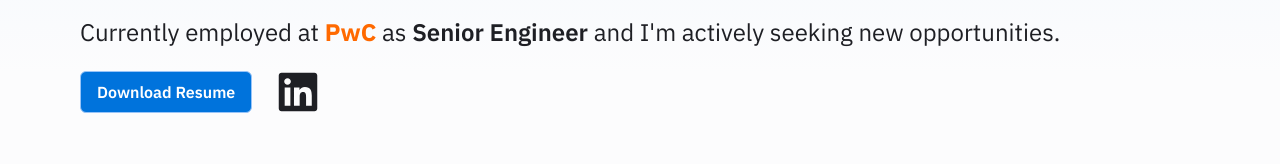
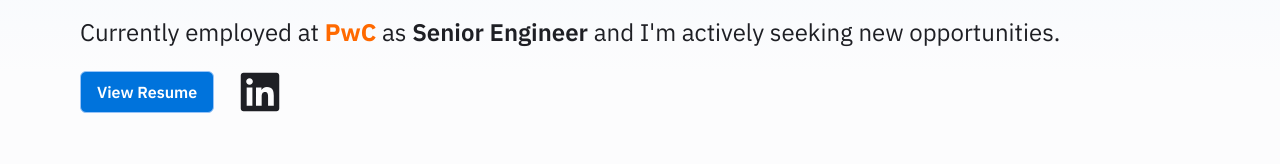
Before and after one commit to ttahm3d/tahirahmedt, a Next.js app: page / in a window 1280 px wide. Shown: the part 406-570 px from the top of the page. Built offline with nearby package versions, Linux system fonts and the light colour scheme; no server answers.

Commit message:
moved view resume to client side component

```diff
--- a/src/components/hero.tsx
+++ b/src/components/hero.tsx
@@ -1,4 +1,4 @@
-import { FaLinkedin } from "react-icons/fa";
+import ViewResume from "./view-resume";
 
 export default function Hero() {
   return (
@@ -22,20 +22,7 @@
         <span className="font-semibold">Senior Engineer</span> and I&apos;m
         actively seeking new opportunities.
       </p>
-      <div className="flex items-center space-x-6">
-        <button className="px-4 py-2 w-fit border bg-accent-11 dark:bg-accent-9/55 hover:bg-accent-11 transition cursor-pointer border-accent-7 hover:border-accent-8 text-white font-semibold rounded-md">
-          Download Resume
-        </button>
-        <div>
-          <a
-            href="https://www.linkedin.com/in/tahirahmedt"
-            target="_blank"
-            rel="tahirahmedt.com"
-          >
-            <FaLinkedin size={44} />
-          </a>
-        </div>
-      </div>
+      <ViewResume />
     </section>
   );
 }
--- /dev/null
+++ b/src/components/view-resume.tsx
@@ -0,0 +1,30 @@
+"use client";
+import { FaLinkedin } from "react-icons/fa";
+
+const DRIVE_URL =
+  "https://drive.google.com/file/d/1WHRCfOs2aZqrCGroTTlLvJHGs4I4dw8c/view?usp=drive_link";
+
+export default function ViewResume() {
+  const onViewResume = () => {
+    window.open(DRIVE_URL, "_blank");
+  };
+  return (
+    <div className="flex items-center space-x-6">
+      <button
+        onClick={onViewResume}
+        className="px-4 py-2 w-fit border bg-accent-11 dark:bg-accent-9/55 hover:bg-accent-11 transition cursor-pointer border-accent-7 hover:border-accent-8 text-white font-semibold rounded-md"
+      >
+        View Resume
+      </button>
+      <div>
+        <a
+          href="https://www.linkedin.com/in/tahirahmedt"
+          target="_blank"
+          rel="tahirahmedt.com"
+        >
+          <FaLinkedin size={44} />
+        </a>
+      </div>
+    </div>
+  );
+}
```
